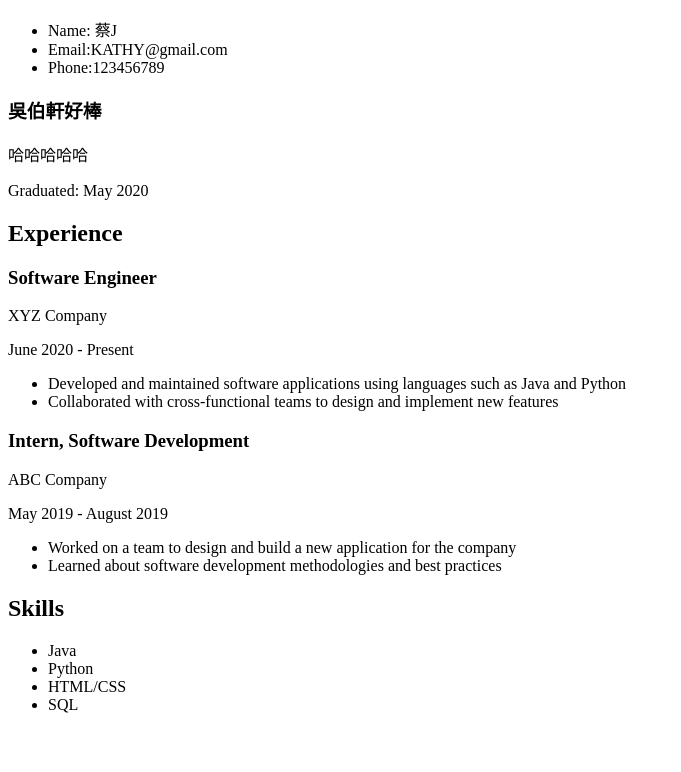
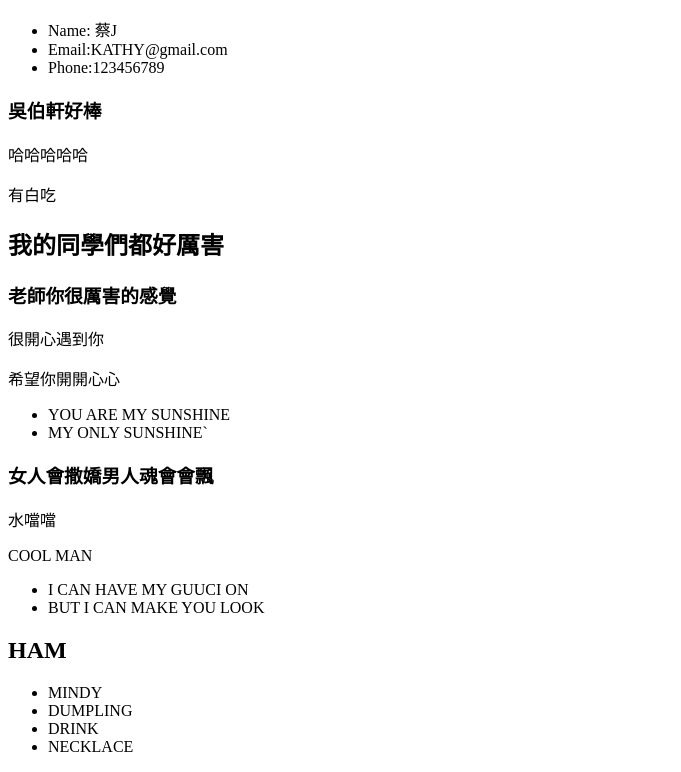
Before and after one commit to HiKathy/hikathy, a plain HTML site: page index.html in a window 1280 px wide. Shown: the part 113-885 px from the top of the page, without its empty margins (0-681 px from the left). Before the commit the page ends 843 px from the top, so only its background shows below. Drawn offline with Linux system fonts and the light colour scheme.

Commit message:
Update index.html

```diff
--- a/index.html
+++ b/index.html
@@ -13,28 +13,28 @@
     <h2愛你寶貝</h2>
     <h3>吳伯軒好棒</h3>
     <p>哈哈哈哈哈</p>
-    <p>Graduated: May 2020</p>
-    <h2>Experience</h2>
-    <h3>Software Engineer</h3>
-    <p>XYZ Company</p>
-    <p>June 2020 - Present</p>
+    <p>有白吃</p>
+    <h2>我的同學們都好厲害</h2>
+    <h3>老師你很厲害的感覺</h3>
+    <p>很開心遇到你</p>
+    <p>希望你開開心心</p>
     <ul>
-      <li>Developed and maintained software applications using languages such as Java and Python</li>
-      <li>Collaborated with cross-functional teams to design and implement new features</li>
+      <li>YOU ARE MY SUNSHINE
+      <li>MY ONLY SUNSHINE`</li>
     </ul>
-    <h3>Intern, Software Development</h3>
-    <p>ABC Company</p>
-    <p>May 2019 - August 2019</p>
+    <h3>女人會撒嬌男人魂會會飄</h3>
+    <p>水噹噹</p>
+    <p>COOL MAN</p>
     <ul>
-      <li>Worked on a team to design and build a new application for the company</li>
-      <li>Learned about software development methodologies and best practices</li>
+      <li>I CAN HAVE MY GUUCI ON</li>
+      <li>BUT I CAN MAKE YOU LOOK</li>
     </ul>
-    <h2>Skills</h2>
+    <h2>HAM</h2>
     <ul>
-      <li>Java</li>
-      <li>Python</li>
-      <li>HTML/CSS</li>
-      <li>SQL</li>
+      <li>MINDY</li>
+      <li>DUMPLING</li>
+      <li>DRINK</li>
+      <li>NECKLACE</li>
     </ul>
   </body>
 </html>
```
